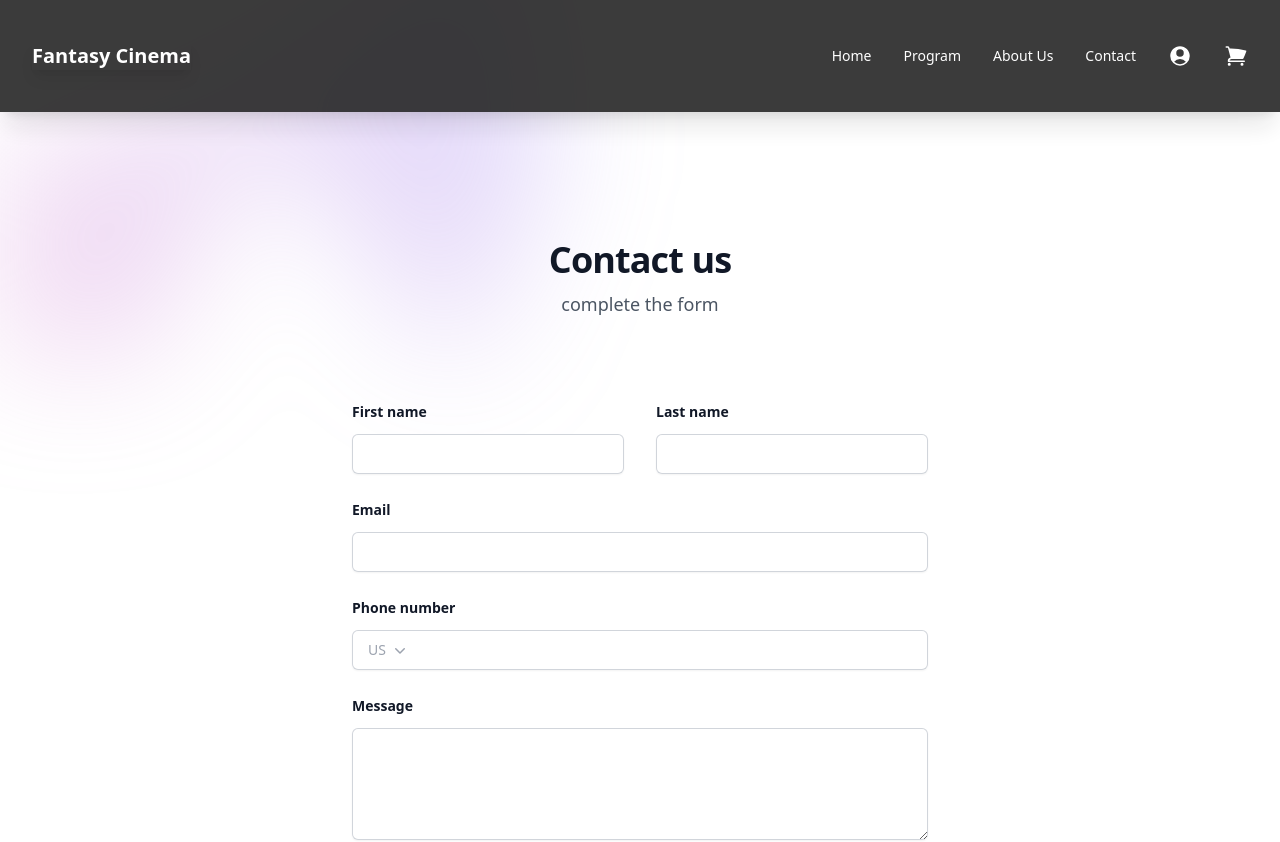
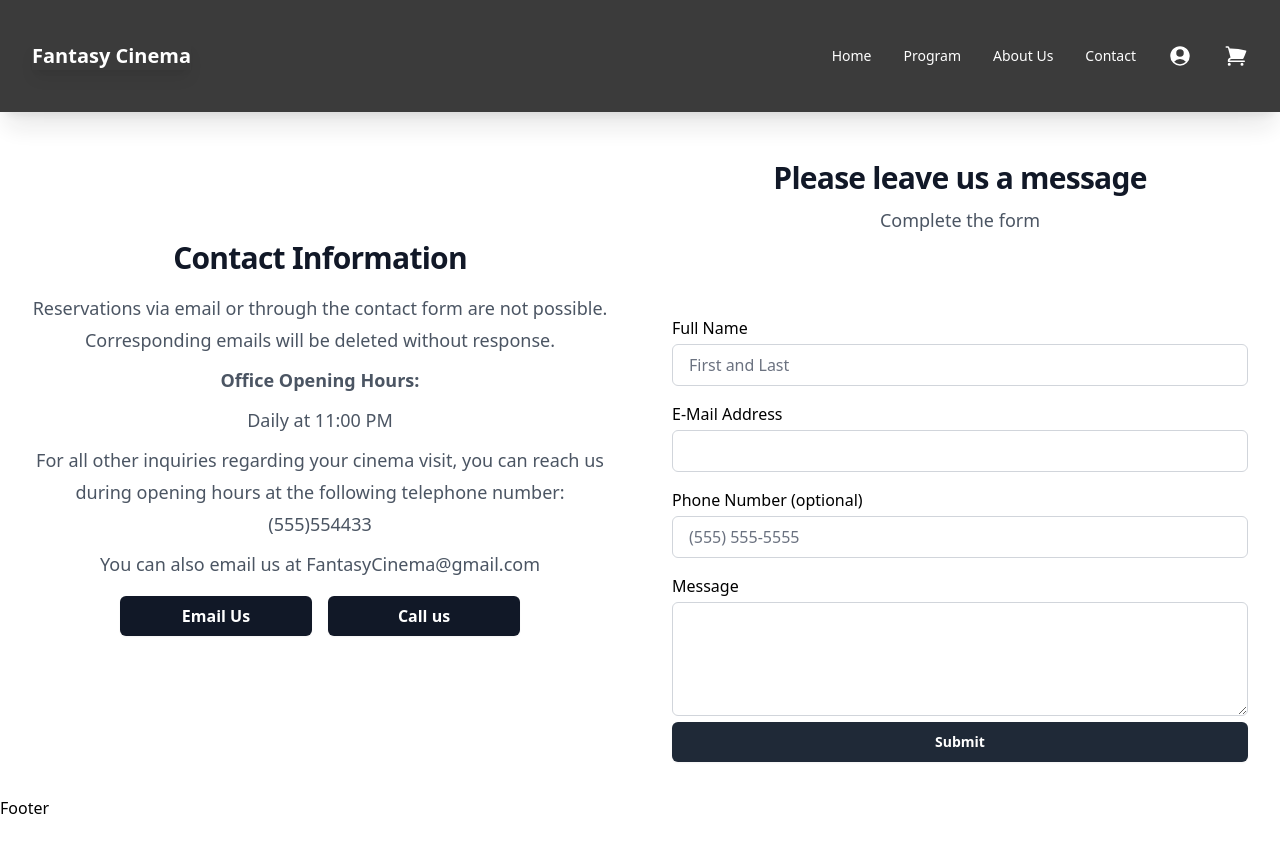
Before and after one commit to elvira492/Cinema-project, a React (Vite) app: page /contact in a window 1280 px wide. Shown: the top 842 px of the page. After the commit the page ends 820 px from the top, so only its background shows below. Built offline with nearby package versions, Linux system fonts and the light colour scheme.

Commit message:
formspree to ContactPage added

```diff
--- a/package.json
+++ b/package.json
@@ -10,10 +10,10 @@
     "preview": "vite preview"
   },
   "dependencies": {
+    "@formspree/react": "^2.5.1",
     "@headlessui/react": "^2.0.3",
     "@heroicons/react": "^2.1.3",
     "@tailwindcss/forms": "^0.5.7",
-    "emailjs-com": "^3.2.0",
     "react": "^18.2.0",
     "react-dom": "^18.2.0",
     "react-responsive-carousel": "^3.2.23",
--- a/src/pages/ContactPage.jsx
+++ b/src/pages/ContactPage.jsx
@@ -1,190 +1,166 @@
-import { useState } from "react";
-import { ChevronDownIcon } from "@heroicons/react/20/solid";
-import { Switch } from "@headlessui/react";
+import React from "react";
+import { useForm, ValidationError } from "@formspree/react";
 
-function classNames(...classes) {
-  return classes.filter(Boolean).join(" ");
+function ContactPage() {
+  const [state, handleSubmit] = useForm("xbjnbjne");
+
+  if (state.succeeded) {
+    return <p className="text-green-500">Thank you!</p>;
   }
 
-export default function Example() {
-  const [agreed, setAgreed] = useState(false);
-
   return (
-    <div className="isolate bg-white px-6 py-24 sm:py-32 lg:px-8">
+    <div className="flex flex-col md:flex-row align-items-center">
+      {/* Linke Spalte */}
+      <div className="flex-1">
+        <div className="isolate bg-white px-6 py-24 sm:py-32 lg:px-8 relative">
           <div
             className="absolute inset-x-0 top-[-10rem] -z-10 transform-gpu overflow-hidden blur-3xl sm:top-[-20rem]"
             aria-hidden="true"
           >
             <div
-          className="relative left-1/2 -z-10 aspect-[1155/678] w-[36.125rem] max-w-none -translate-x-1/2 rotate-[30deg] bg-gradient-to-tr from-[#ff80b5] to-[#9089fc] opacity-30 sm:left-[calc(50%-40rem)] sm:w-[72.1875rem]"
+              className="relative left-1/2 opacity-30 sm:left-[calc(50%-40rem)] sm:w-[72.1875rem]"
               style={{
                 clipPath:
                   "polygon(74.1% 44.1%, 100% 61.6%, 97.5% 26.9%, 85.5% 0.1%, 80.7% 2%, 72.5% 32.5%, 60.2% 62.4%, 52.4% 68.1%, 47.5% 58.3%, 45.2% 34.5%, 27.5% 76.7%, 0.1% 64.9%, 17.9% 100%, 27.6% 76.8%, 76.1% 97.7%, 74.1% 44.1%)",
               }}
-        />
+            ></div>
           </div>
+          <div className="mb-8 mx-auto max-w-2xl text-center">
+            <h3 className="text-3xl font-bold tracking-tight text-gray-900 sm:text-1xl">
+              Contact Information
+            </h3>
+            <div className="mt-4 mt-2 text-lg leading-8 text-gray-600">
+              <p className="mb-2">
+                Reservations via email or through the contact form are not
+                possible. Corresponding emails will be deleted without response.
+              </p>
+              <p className="mb-2">
+                <strong>Office Opening Hours:</strong>
+              </p>
+              <p className="mb-2">Daily at 11:00 PM</p>
+              <p className="mb-2">
+                For all other inquiries regarding your cinema visit, you can
+                reach us during opening hours at the following telephone number:{" "}
+                <a href="tel:+555554433 ">(555)554433 </a>
+              </p>
+              <p className="mb-2">
+                You can also email us at{" "}
+                <a href="mailto:FantasyCinema@gmail.com">
+                  FantasyCinema@gmail.com
+                </a>
+              </p>
+            </div>
+            <div className="mt-4">
+              <button className="w-48 px-4 py-2 bg-gray-900 text-white font-semibold rounded-md shadow-sm hover:bg-gray-700 focus:outline-none focus:ring focus:ring-blue-500 focus:ring-opacity-50">
+                <a href="mailto:FantasyCinema@gmail.com">Email Us</a>
+              </button>
+              <button className="w-48 ml-4 px-4 py-2 bg-gray-900 text-white font-semibold rounded-md shadow-sm hover:bg-gray-500 focus:outline-none focus:ring focus:ring-green-500 focus:ring-opacity-50">
+                <a href="tel:+555554433 ">Call us </a>
+              </button>
+            </div>
+          </div>
+        </div>
+      </div>
+
+      {/* Rechte Spalte */}
+      <div className="flex-1 mt-12">
         <div className="mx-auto max-w-2xl text-center">
-        <h2 className="text-3xl font-bold tracking-tight text-gray-900 sm:text-4xl">
-          Contact us
+          <h2 className="text-3xl font-bold tracking-tight text-gray-900 sm:text-1xl">
+            Please leave us a message
           </h2>
           <p className="mt-2 text-lg leading-8 text-gray-600">
-          complete the form
+            Complete the form
           </p>
         </div>
         <form
-        action="#"
-        method="POST"
+          onSubmit={handleSubmit}
           className="mx-auto mt-16 max-w-xl sm:mt-20"
         >
-        <div className="grid grid-cols-1 gap-x-8 gap-y-6 sm:grid-cols-2">
-          <div>
-            <label
-              htmlFor="first-name"
-              className="block text-sm font-semibold leading-6 text-gray-900"
-            >
-              First name
+          <label htmlFor="full-name" className="block mt-4">
+            Full Name
           </label>
-            <div className="mt-2.5">
           <input
-                type="text"
-                name="first-name"
-                id="first-name"
-                autoComplete="given-name"
-                className="block w-full rounded-md border-0 px-3.5 py-2 text-gray-900 shadow-sm ring-1 ring-inset ring-gray-300 placeholder:text-gray-400 focus:ring-2 focus:ring-inset focus:ring-neutral-800 sm:text-sm sm:leading-6"
+            id="full-name"
+            type="name"
+            name="fullName"
+            placeholder="First and Last"
+            className="w-full px-4 py-2 mt-1 rounded-md border border-gray-300  focus:ring focus:ring-blue-500 focus:ring-opacity-50 focus:border-blue-500"
           />
-            </div>
-          </div>
-          <div>
-            <label
-              htmlFor="last-name"
-              className="block text-sm font-semibold leading-6 text-gray-900"
-            >
-              Last name
+          <ValidationError
+            prefix="Full Name"
+            field="fullName"
+            errors={state.errors}
+            className="text-red-500"
+          />
+
+          <label htmlFor="email" className="block mt-4">
+            E-Mail Address
           </label>
-            <div className="mt-2.5">
           <input
-                type="text"
-                name="last-name"
-                id="last-name"
-                autoComplete="family-name"
-                className="block w-full rounded-md border-0 px-3.5 py-2 text-gray-900 shadow-sm ring-1 ring-inset ring-gray-300 placeholder:text-gray-400 focus:ring-2 focus:ring-inset focus:ring-neutral-800 sm:text-sm sm:leading-6"
-              />
-            </div>
-          </div>
-          <div className="sm:col-span-2">
-            <label
-              htmlFor="email"
-              className="block text-sm font-semibold leading-6 text-gray-900"
-            >
-              Email
-            </label>
-            <div className="mt-2.5">
-              <input
+            id="email"
             type="email"
             name="email"
-                id="email"
-                autoComplete="email"
-                className="block w-full rounded-md border-0 px-3.5 py-2 text-gray-900 shadow-sm ring-1 ring-inset ring-gray-300 placeholder:text-gray-400 focus:ring-2 focus:ring-inset focus:ring-neutral-800 sm:text-sm sm:leading-6"
+            className="w-full px-4 py-2 mt-1 rounded-md border border-gray-300 focus:border-blue-500 focus:ring focus:ring-blue-500 focus:ring-opacity-50"
           />
-            </div>
-          </div>
-          <div className="sm:col-span-2">
-            <label
-              htmlFor="phone-number"
-              className="block text-sm font-semibold leading-6 text-gray-900"
-            >
-              Phone number
+          <ValidationError
+            prefix="Email"
+            field="email"
+            errors={state.errors}
+            className="text-red-500"
+          />
+
+          <label htmlFor="telephone" className="block mt-4">
+            Phone Number (optional)
           </label>
-            <div className="relative mt-2.5">
-              <div className="absolute inset-y-0 left-0 flex items-center">
-                <label htmlFor="country" className="sr-only">
-                  Country
-                </label>
-                <select
-                  id="country"
-                  name="country"
-                  className="h-full rounded-md border-0 bg-transparent bg-none py-0 pl-4 pr-9 text-gray-400 focus:ring-2 focus:ring-inset focus:ring-neutral-800 sm:text-sm"
-                >
-                  <option>US</option>
-                </select>
-                <ChevronDownIcon
-                  className="pointer-events-none absolute right-3 top-0 h-full w-5 text-gray-400"
-                  aria-hidden="true"
+          <input
+            id="telephone"
+            type="tel"
+            name="telephone"
+            placeholder="(555) 555-5555"
+            className="w-full px-4 py-2 mt-1 rounded-md border border-gray-300 focus:border-blue-500 focus:ring focus:ring-blue-500 focus:ring-opacity-50"
           />
-              </div>
-              <input
-                type="tel"
-                name="phone-number"
-                id="phone-number"
-                autoComplete="tel"
-                className="block w-full rounded-md border-0 px-3.5 py-2 pl-20 text-gray-900 shadow-sm ring-1 ring-inset ring-gray-300 placeholder:text-gray-400 focus:ring-2 focus:ring-inset focus:ring-neutral-800 sm:text-sm sm:leading-6"
+          <ValidationError
+            prefix="Telephone"
+            field="telephone"
+            errors={state.errors}
+            className="text-red-500"
           />
-            </div>
-          </div>
-          <div className="sm:col-span-2">
-            <label
-              htmlFor="message"
-              className="block text-sm font-semibold leading-6 text-gray-900"
-            >
+
+          <label htmlFor="message" className="block mt-4">
             Message
           </label>
-            <div className="mt-2.5">
           <textarea
+            id="message"
             name="message"
-                id="message"
-                rows={4}
-                className="block w-full rounded-md border-0 px-3.5 py-2 text-gray-900 shadow-sm ring-1 ring-inset ring-gray-300 placeholder:text-gray-400 focus:ring-2 focus:ring-inset focus:ring-neutral-800 sm:text-sm sm:leading-6"
-                defaultValue={""}
+            className="w-full px-4 py-8 mt-1 rounded-md border border-gray-300 focus:border-blue-500 focus:ring focus:ring-blue-500 focus:ring-opacity-50"
           />
-            </div>
-          </div>
-          <Switch.Group as="div" className="flex gap-x-4 sm:col-span-2">
-            <div className="flex h-6 items-center">
-              <Switch
-                checked={agreed}
-                onChange={setAgreed}
-                className={classNames(
-                  agreed ? "bg-neutral-800" : "bg-gray-200",
-                  "flex w-8 flex-none cursor-pointer rounded-full p-px ring-1 ring-inset ring-gray-900/5 transition-colors duration-200 ease-in-out focus-visible:outline focus-visible:outline-2 focus-visible:outline-offset-2 focus-visible:outline-neutral-800"
-                )}
-              >
-                <span className="sr-only">Agree to policies</span>
-                <span
-                  aria-hidden="true"
-                  className={classNames(
-                    agreed ? "translate-x-3.5" : "translate-x-0",
-                    "h-4 w-4 transform rounded-full bg-white shadow-sm ring-1 ring-gray-900/5 transition duration-200 ease-in-out"
-                  )}
+          <ValidationError
+            prefix="Message"
+            field="message"
+            errors={state.errors}
+            className="text-red-500"
           />
-              </Switch>
-            </div>
-            <Switch.Label className="text-sm leading-6 text-gray-600">
-              By selecting this, you agree to our{" "}
-              <a href="#" className="font-semibold text-neutral-800">
-                privacy&nbsp;policy
-              </a>
-              .
-            </Switch.Label>
-          </Switch.Group>
-        </div>
-        <div className="mt-10">
+
           <button
             type="submit"
-            className="block w-full rounded-md bg-neutral-800 px-3.5 py-2.5 text-center text-sm font-semibold text-white shadow-sm hover:bg-indigo-500 focus-visible:outline focus-visible:outline-2 focus-visible:outline-offset-2 focus-visible:outline-neutral-800"
+            disabled={state.submitting}
+            className="block w-full rounded-md bg-gray-800 px-3.5 py-2.5 text-center text-sm font-semibold text-white shadow-sm hover:bg-gray-900 focus-visible:outline focus-visible:outline-2 focus-visible:outline-offset-2 focus-visible:outline-indigo-600"
           >
-            Submit
+            {state.submitting ? "Submit..." : "Submit"}
           </button>
+        </form>
       </div>
-      </form>
     </div>
   );
 }
 
+export default ContactPage;
+
 /* 1. https://tailwindui.com/components/marketing/sections/contact-sections
 npm install @headlessui/react
 2. Form Service: https://formspree.io/forms/xbjnbjne/integration
+npm i @formspree/react
 
 text-neutral-800
 
-send form https://www.emailjs.com/docs/rest-api/send-form/
 */
```
Also changed, not shown: 1 other file (tests, documents, lock files or other folders). Lines whose indentation alone changed are shown as unchanged.
